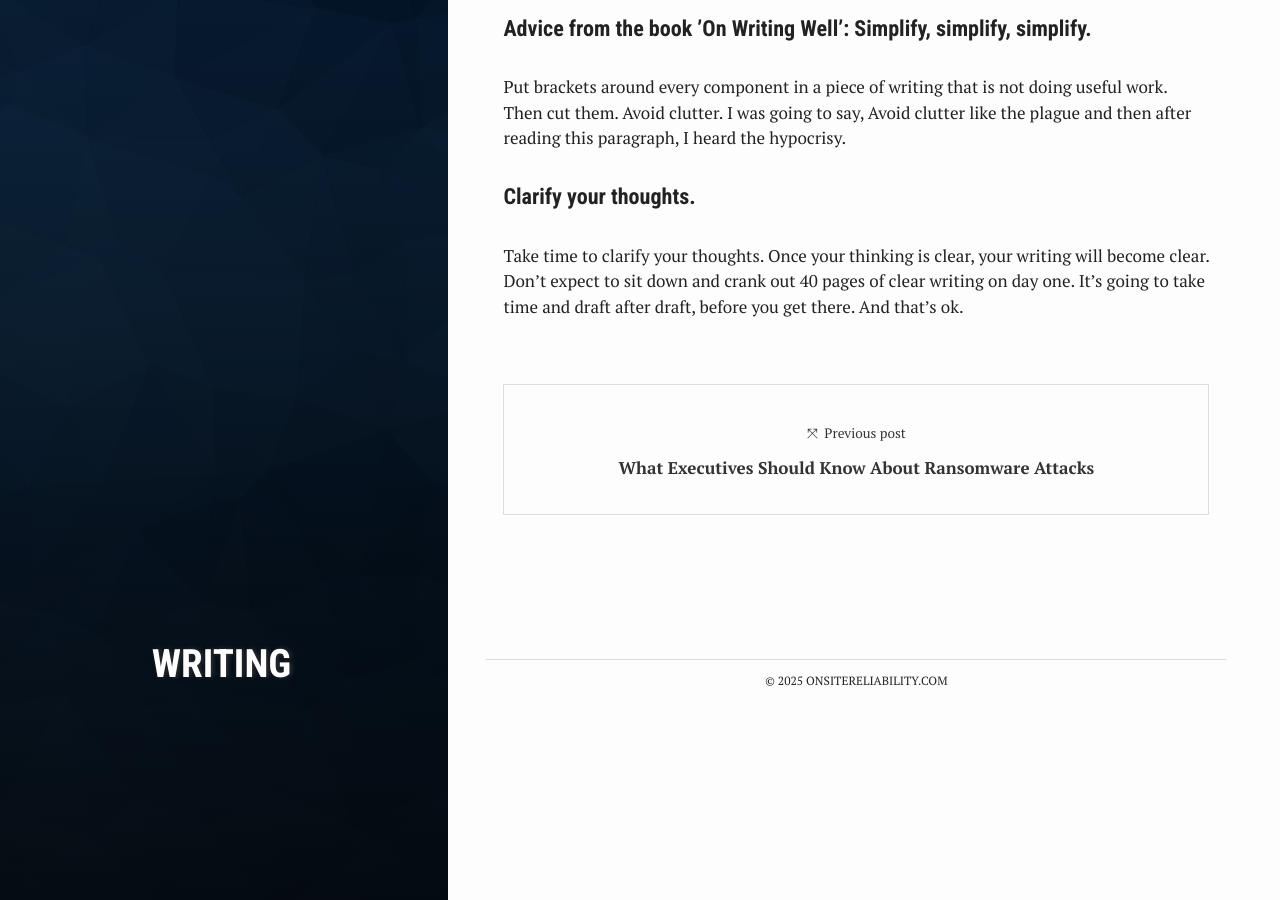
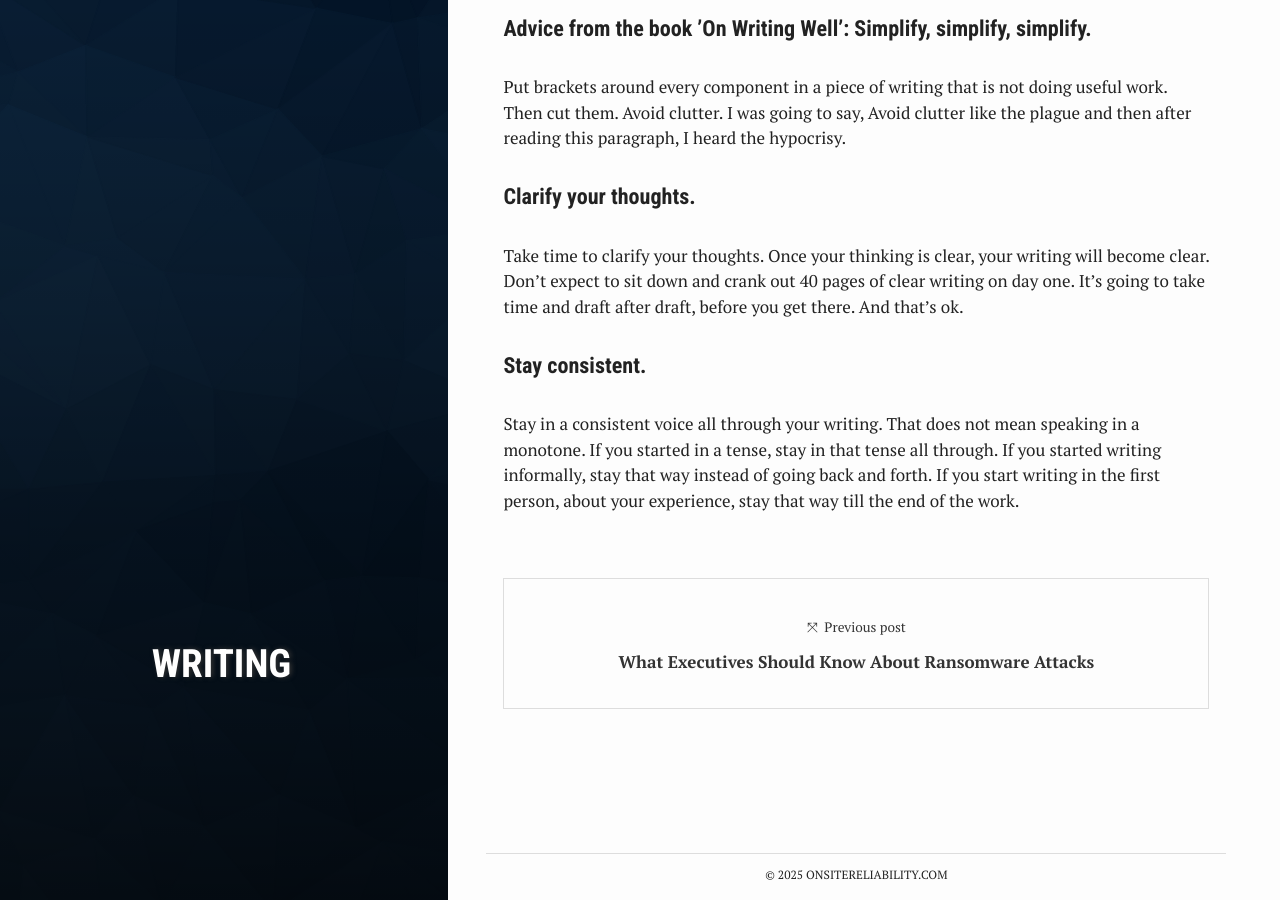
Before and after one commit to qapage/qapage.github.io, a Jekyll site: the page built from _posts/2025-01-08-My-thoughts-on-writing.md, in a window 1280 px wide and 900 px high, scrolled down 741 px. Built offline with Jekyll 4.4.1, drawn with Linux system fonts in a browser that asks for light colours.

Commit message:
v2 of post on writing

```diff
--- a/_posts/2025-01-08-My-thoughts-on-writing.md
+++ b/_posts/2025-01-08-My-thoughts-on-writing.md
@@ -20,3 +20,6 @@ Put brackets around every component in a piece of writing that is not doing usef
 
 #### Clarify your thoughts.
 Take time to clarify your thoughts. Once your thinking is clear, your writing will become clear. Don’t expect to sit down and crank out 40 pages of clear writing on day one. It’s going to take time and draft after draft, before you get there. And that’s ok.
+
+#### Stay consistent.
+Stay in a consistent voice all through your writing. That does not mean speaking in a monotone. If you started in a tense, stay in that tense all through. If you started writing informally, stay that way instead of going back and forth. If you start writing in the first person, about your experience, stay that way till the end of the work.
```
